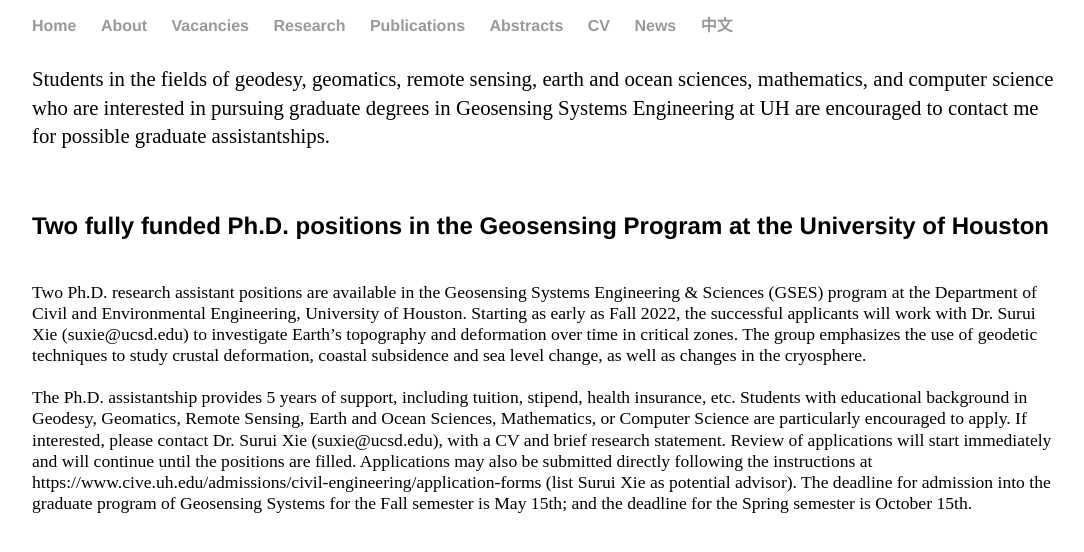
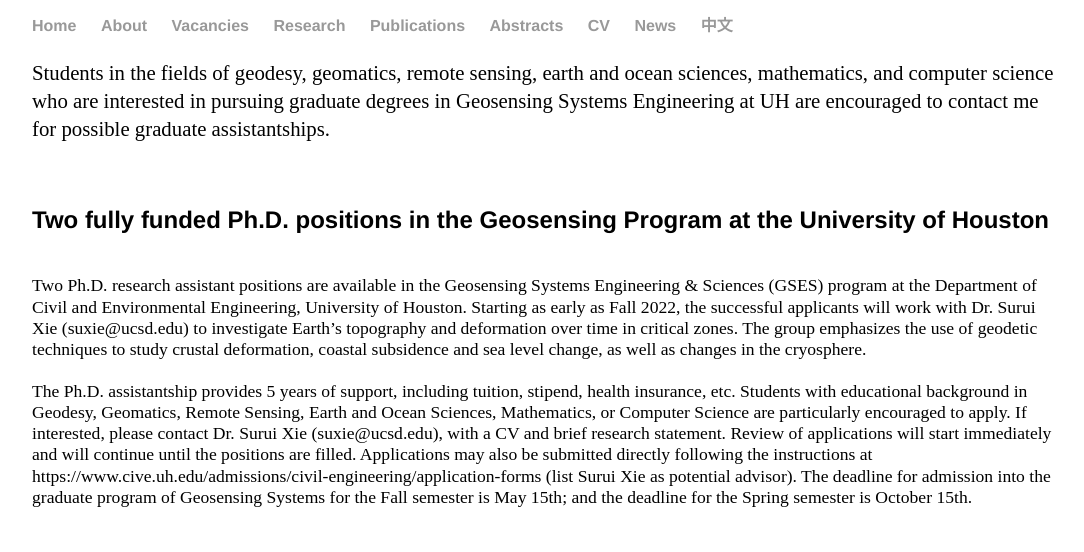
Before and after one commit to suruixie/suruixie.github.io, a Jekyll site: the page built from vacancies/index.html, in a window 1280 px wide. Shown: the top 552 px of the page, without its empty margins (96-1180 px from the left). Built offline with Jekyll 4.4.1, drawn with Linux system fonts in a browser that asks for light colours.

Commit message:
Update index.html

```diff
--- a/vacancies/index.html
+++ b/vacancies/index.html
@@ -3,7 +3,7 @@
 title: Student and postdoc opportunities
 ---
 
-<p style="margin-top:0.3em; margin-bottom:3em; line-height:135%;">
+<p style="margin-top:0em; margin-bottom:3em; line-height:135%;">
   Students in the fields of geodesy, geomatics, remote sensing, earth and ocean sciences, mathematics, and computer science who are interested in pursuing graduate degrees in Geosensing Systems Engineering at UH are encouraged to contact me for possible graduate assistantships.
   <br>
 </p>
```
